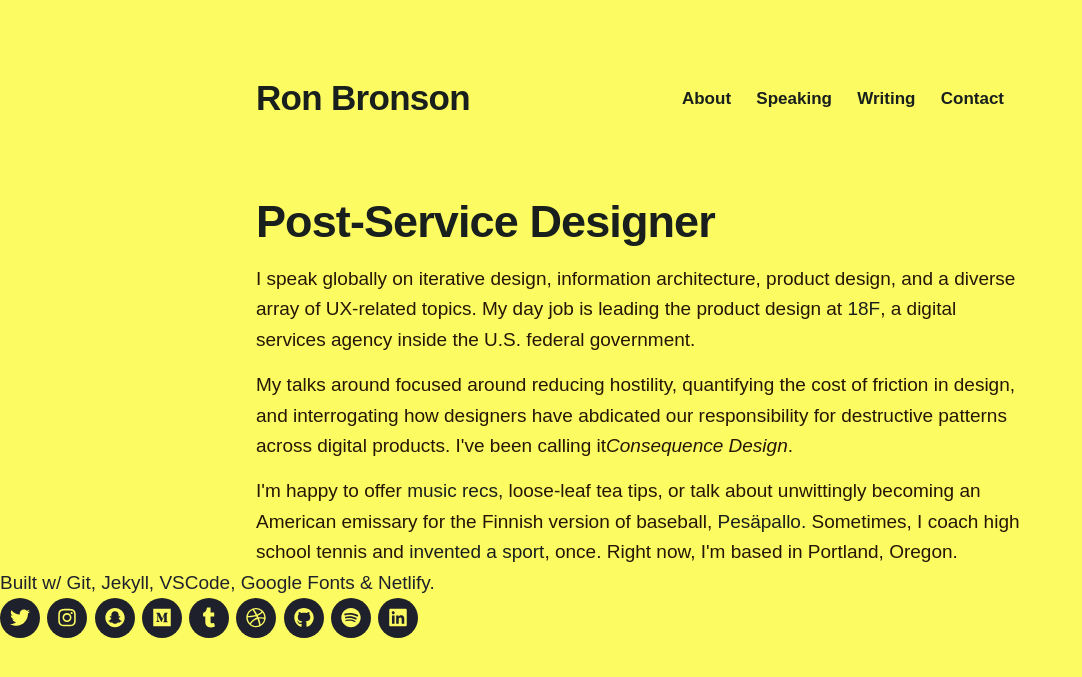
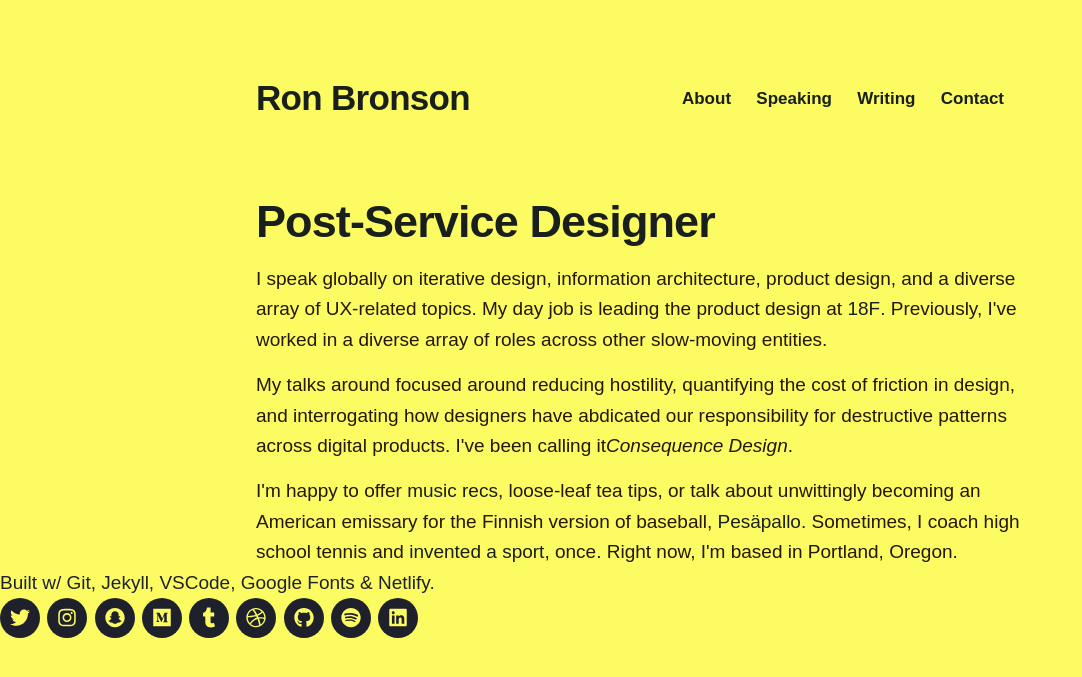
Before and after one commit to quarterback/2020-home, a Jekyll site: the page built from index.html, in a window 1280 px wide. Shown: the top 677 px of the page, without its empty margins (0-1082 px from the left). Built offline with Jekyll 4.4.1, drawn with Linux system fonts in a browser that asks for light colours; nearby versions of some CDN libraries; some web fonts are replaced.

Commit message:
Update index.html

```diff
--- a/index.html
+++ b/index.html
@@ -10,7 +10,7 @@ featured_image: /images/social.jpg
 	<div class="wrap">
 
 		<h1>Post-Service Designer</h1>
-		<p>I speak globally on iterative design, information architecture, product design, and a diverse array of UX-related topics. My day job is leading the product design at <a href="https://18f.gsa.gov">18F</a>, a digital services agency inside the U.S. federal government. </p>
+		<p>I speak globally on iterative design, information architecture, product design, and a diverse array of UX-related topics. My day job is leading the product design at <a href="https://18f.gsa.gov">18F</a>. Previously, I've worked in a diverse array of roles across other slow-moving entities.</p>
 
 	 <p>My talks around focused around reducing hostility, quantifying the cost of friction in design, and interrogating how designers have abdicated our responsibility for destructive patterns across digital products. I've been calling it<em>Consequence Design</em>. </p>
 
```
